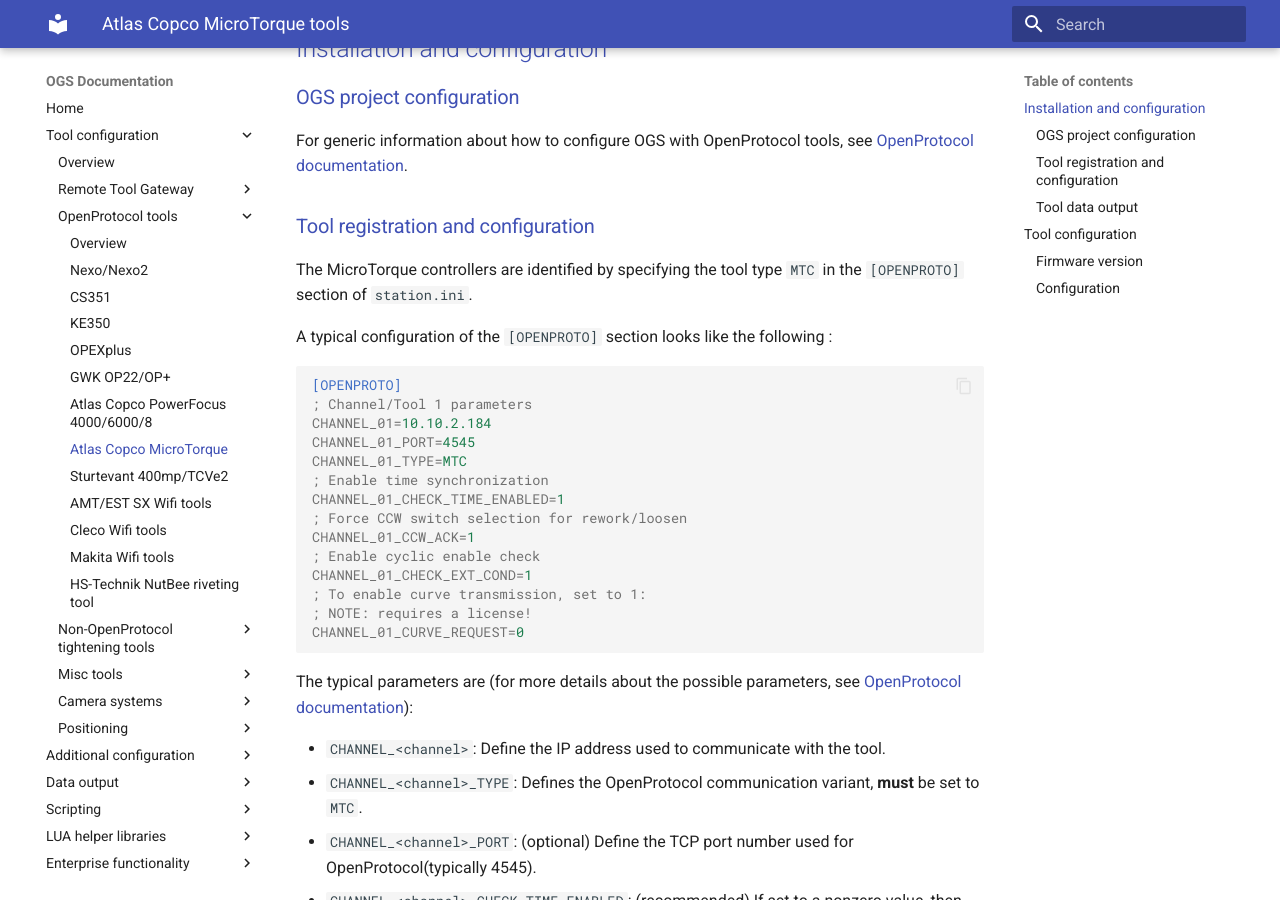
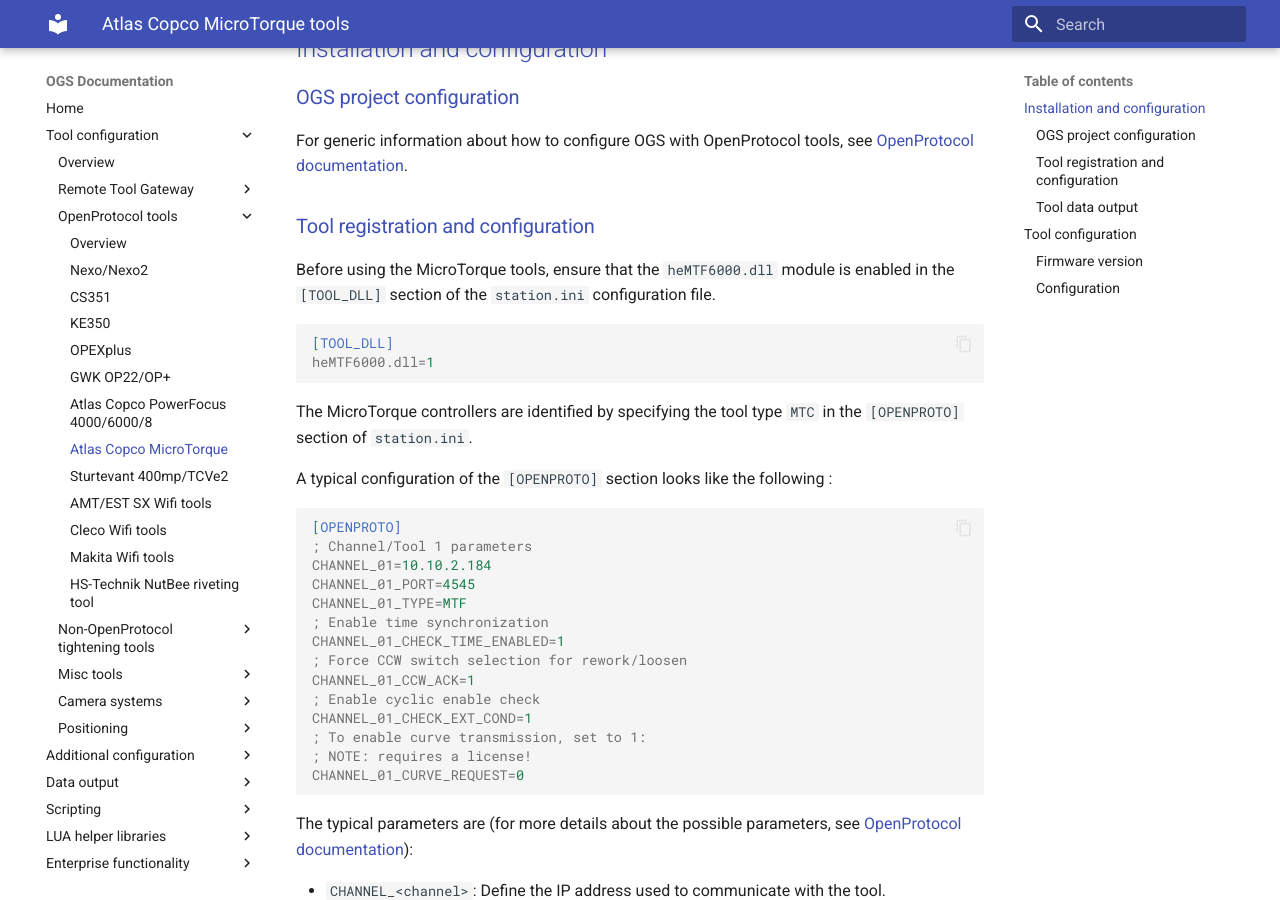
Before and after one commit to haller-erne/ogs, an MkDocs documentation site: the page built from docs/tools/openprotocol/mtc.md, in a window 1280 px wide and 900 px high, scrolled down 477 px. Built offline with MkDocs 1.6.1 and Material for MkDocs 9.7.7, drawn with Linux system fonts in a browser that asks for light colours.

Commit message:
Modified ATC MicroTorque doc

````diff
--- a/docs/tools/openprotocol/mtc.md
+++ b/docs/tools/openprotocol/mtc.md
@@ -26,6 +26,12 @@
 
 ### Tool registration and configuration
 
+Before using the MicroTorque tools, ensure that the `heMTF6000.dll` module is enabled in the `[TOOL_DLL]` section of the `station.ini` configuration file.
+``` ini
+[TOOL_DLL]
+heMTF6000.dll=1
+```
+
 The MicroTorque controllers are identified by specifying the tool type `MTC` in the `[OPENPROTO]` section of `station.ini`.
 
 A typical configuration of the `[OPENPROTO]` section looks like the following :
@@ -35,7 +41,7 @@
 ; Channel/Tool 1 parameters
 CHANNEL_01=10.10.2.184
 CHANNEL_01_PORT=4545
-CHANNEL_01_TYPE=MTC
+CHANNEL_01_TYPE=MTF
 ; Enable time synchronization
 CHANNEL_01_CHECK_TIME_ENABLED=1
 ; Force CCW switch selection for rework/loosen
````
